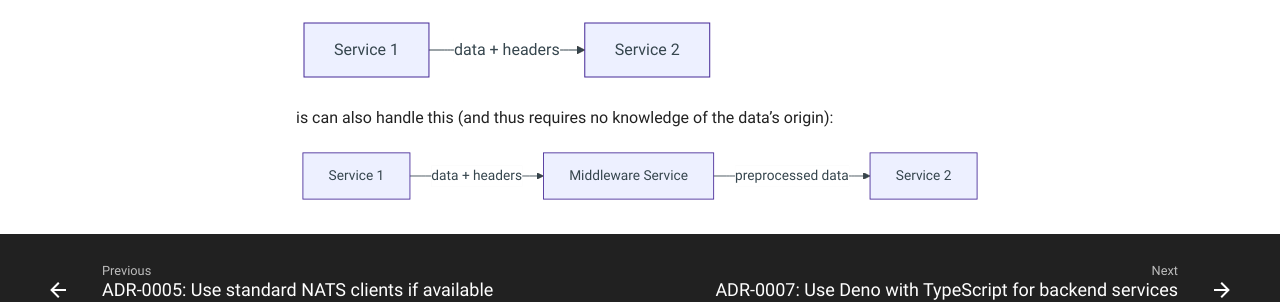
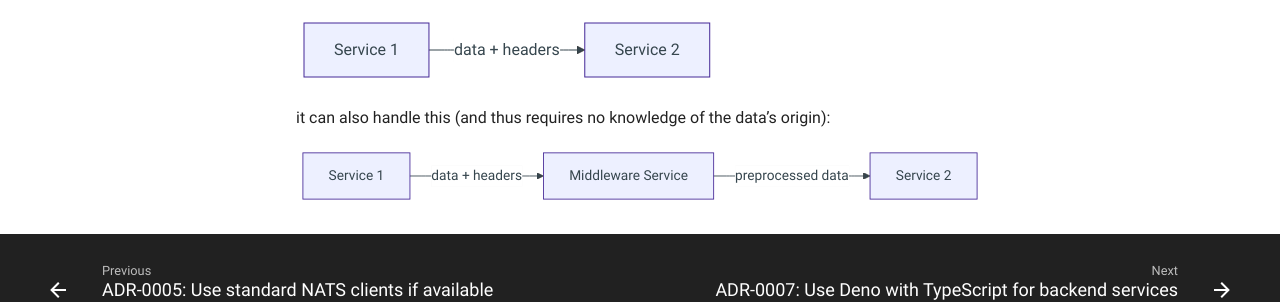
Before and after one commit to wuespace/telestion, an MkDocs documentation site: the page built from docs/docs/adrs/0006-nats-message-format.md, in a window 1280 px wide and 900 px high, scrolled down 1480 px. Shown: the part 450-752 px from the top of the window. Built offline with MkDocs 1.6.1 and Material for MkDocs 9.7.7, drawn with Linux system fonts in a browser that asks for light colours; a script that is not in the unit is left out; plug-ins that fetch from the network failed and are left out; comment, search, counter and statistics services are not loaded.

Commit message:
Apply suggestions from code review
Co-authored-by: Copilot <175728472+Copilot@users.noreply.github.com>

````diff
--- a/docs/docs/adrs/0006-nats-message-format.md
+++ b/docs/docs/adrs/0006-nats-message-format.md
@@ -59,7 +59,7 @@ s2[Service 2]
 s1 -- "data + headers" --> s2
 ```
 
-is can also handle this (and thus requires no knowledge of the data's origin):
+it can also handle this (and thus requires no knowledge of the data's origin):
 
 ```mermaid
 flowchart LR
````
Also changed, not shown: docs/docs/adrs/0004-revised-vert-x-independent-terminology.md (+1 -1 lines), docs/docs/adrs/0008-react-frontend-framework-architecture.md (+1 -1 lines).
